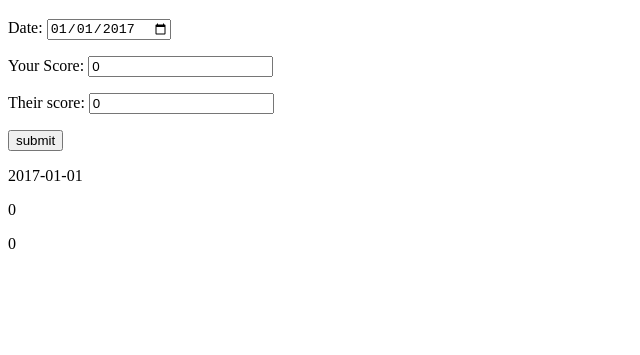
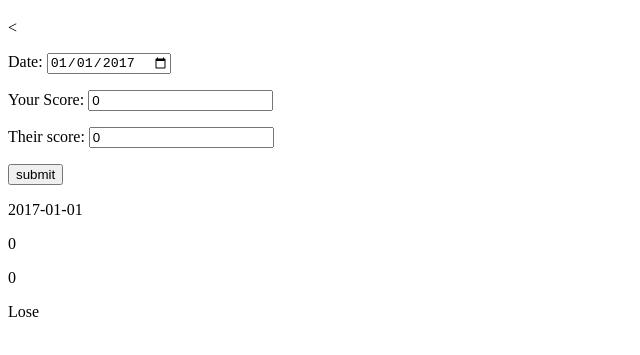
Before and after one commit to WickedJDG/WickedJDG.github.io, a plain HTML site: page index.html in a window 1280 px wide. Both pictures are taken after a click on the button "submit". Shown: the part 61-416 px from the top of the page, without its empty margins (0-640 px from the left). Drawn offline with nearby package versions, Linux system fonts and the light colour scheme.

Commit message:
Update index.html
added win/lose condition

```diff
--- a/index.html
+++ b/index.html
@@ -1,7 +1,11 @@
 <!DOCTYPE html>
 <html>
+<head>
+  <script src="https://code.jquery.com/jquery-3.2.1.min.js"></script>
+</head>
 <body>
   <h1> WickedJDG's Tennis Score Tracker </h1>
+  <
   <p>Date: <input type="date" id="myDate" value="2017-01-01"></p>
   <p>Your Score: <input type="number" id="yourScore" value="0"></p>
   <p>Their score: <input type="number" id="theirScore" value="0"></p>
@@ -9,18 +13,25 @@
   <p id="output1"></p>
   <p id="output2"></p>
   <p id="output3"></p>
+  <p id="winlose"></p>
   <script>
     function storeScore() {
       var day = document.getElementById("myDate").value;
-  document.getElementById("output1").innerHTML = day;
+      $('#output1').html(day);
+      //document.getElementById("output1").innerHTML = day;
 
       var homeScore = document.getElementById("yourScore").value;
-  document.getElementById("output2").innerHTML = homeScore;
+      $('#output2').html(homeScore);
 
       var awayScore = document.getElementById("theirScore").value;
-  document.getElementById("output3").innerHTML = awayScore;
-
+      $('#output3').html(awayScore);
+      if (homeScore > awayScore) {
+        $('#winlose').html("Lose");
+      } else {
+        $('#winlose').html("Lose");
+            }
     }
   </script>
 </body>
+
 </html>
```
Lines whose indentation alone changed are shown as unchanged.
